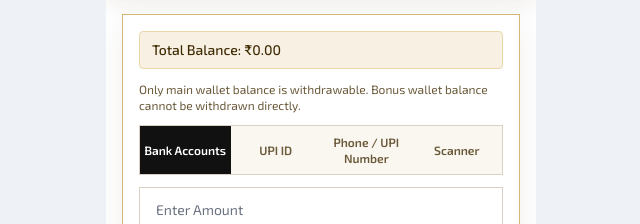
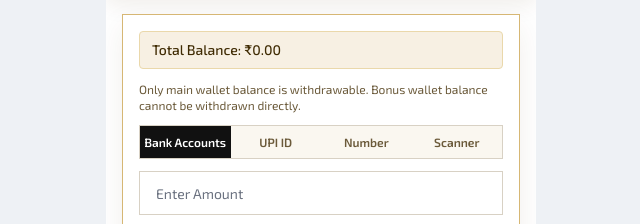
Before and after one commit to magicalboomatrix-dev/reddymatka, a Next.js app in the folder frontend_user_ui/: page /withdraw in a window 1280 px wide. Shown: the part 84-308 px from the top of the page, without its empty margins (319-959 px from the left). Built offline with nearby package versions, Linux system fonts and the light colour scheme; no server answers; sample sign-in values are in the browser's storage; a web font is replaced by a local one.

Commit message:
fixed a label on widraw page

```diff
--- a/frontend_user_ui/app/withdraw/page.js
+++ b/frontend_user_ui/app/withdraw/page.js
@@ -13,7 +13,7 @@ import { translations } from '../lib/translations'
 const getMethods = (t) => [
   { key: 'bank', label: t(translations.bankAccounts.title) },
   { key: 'upi', label: 'UPI ID' },
-  { key: 'phone', label: 'Phone / UPI Number' },
+  { key: 'phone', label: 'Number' },
   { key: 'scanner', label: 'Scanner' },
 ]
 
```
